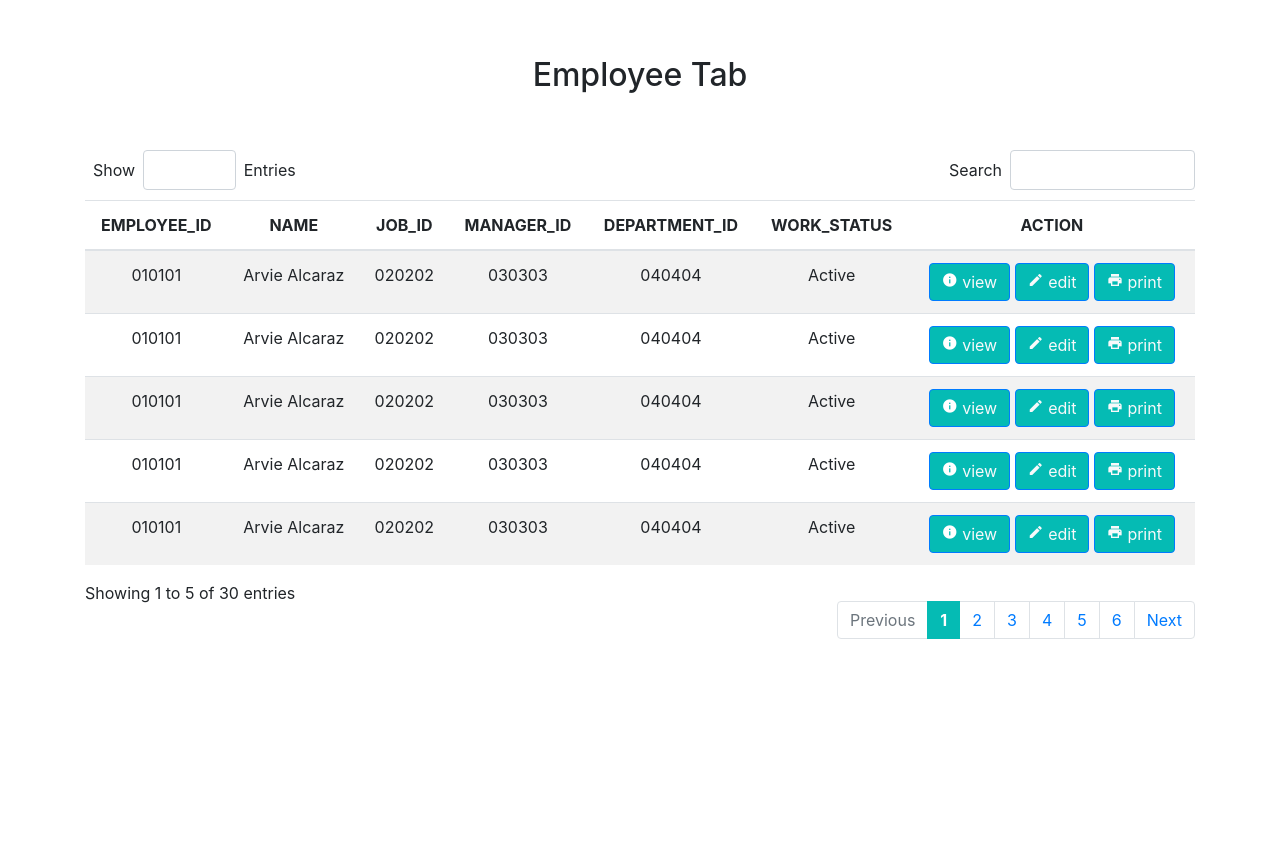
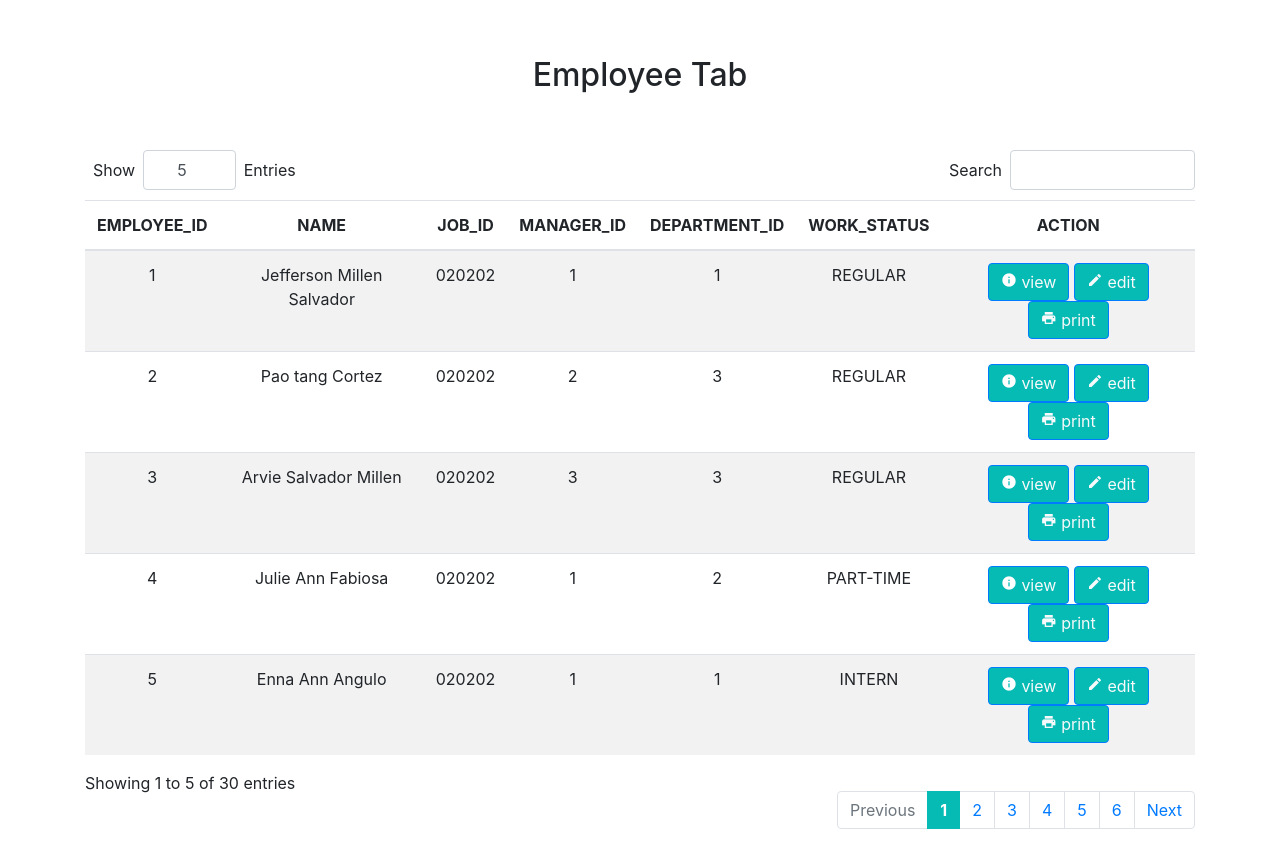
Before and after one commit to DamnitsAlvin/HRIS, a PHP site: page /employee-tab.php in a window 1280 px wide. Shown: the part 135-984 px from the top of the page. Before the commit the page ends 774 px from the top, so only its background shows below. Run offline with PHP 8.4, Linux system fonts and the light colour scheme; data comes from the database, SQL or seed files in the repository; some libraries are stand-ins or nearby versions.

Commit message:
employees page partially done!

```diff
--- a/employee-tab.php
+++ b/employee-tab.php
@@ -11,7 +11,7 @@
     <link rel="stylesheet" href="styless.css">
     <link rel="icon" href="logo.png">
 </head>
-<body>
+<body onload="showEmployees()">
     <div class="container-fluid wrapper">
         <!-- NAVBAR -->
         <nav class="navbar navbar-expand-md navbar-light mb-2">
@@ -53,9 +53,11 @@
         <div class="container">
             <div class="table-wrapper">
                 <div class="d-flex">
-                    <div class="p-2">Show</div> <input type="text" class="form-control col-1 text-center">
+                    <div class="p-2">Show</div>
+                    <input id="limit" type="number" class="form-control col-1 text-center" value=5 onchange="showEmployees()">
                     <div class="p-2">Entries</div>
-                    <div class="ml-auto p-2">Search</div> <input type="text" class="form-control col-2">
+                    <div class="ml-auto p-2">Search</div>
+                    <input id="searchbar" onkeyup="showEmployeeResult(this.value)" type="text" class="form-control col-2">
                   </div>
             </div>
         </div>
@@ -74,82 +76,8 @@
                             <th>ACTION</th>
                         </tr>
                     </thead>
-                    <tbody>
-                        <tr>
-                            <td>010101</td>
-                            <td>Arvie Alcaraz</td>
-                            <td>020202</td>
-                            <td>030303</td>
-                            <td>040404</td>
-                            <td>Active</td>
-                            <td>
-                                <div class="emp-tab-buttons text-center">
-                                    <button class="btn btn-primary text-light"> <i class="material-icons" style="font-size:16px;color:white">info</i> view</button>
-                                    <button class="btn btn-primary text-light"> <i class="material-icons" style="font-size:16px">edit</i> edit</button>
-                                    <button class="btn btn-primary text-light"> <i class="material-icons" style="font-size:16px">print</i> print</button>
-                                </div>
-                            </td>
-                        </tr>
-                        <tr>
-                            <td>010101</td>
-                            <td>Arvie Alcaraz</td>
-                            <td>020202</td>
-                            <td>030303</td>
-                            <td>040404</td>
-                            <td>Active</td>
-                            <td>
-                                <div class="emp-tab-buttons text-center">
-                                    <button class="btn btn-primary text-light"> <i class="material-icons" style="font-size:16px;color:white">info</i> view</button>
-                                    <button class="btn btn-primary text-light"> <i class="material-icons" style="font-size:16px">edit</i> edit</button>
-                                    <button class="btn btn-primary text-light"> <i class="material-icons" style="font-size:16px">print</i> print</button>
-                                </div>
-                            </td>
-                        </tr>
-                        <tr>
-                            <td>010101</td>
-                            <td>Arvie Alcaraz</td>
-                            <td>020202</td>
-                            <td>030303</td>
-                            <td>040404</td>
-                            <td>Active</td>
-                            <td>
-                                <div class="emp-tab-buttons text-center">
-                                    <button class="btn btn-primary text-light"> <i class="material-icons" style="font-size:16px;color:white">info</i> view</button>
-                                    <button class="btn btn-primary text-light"> <i class="material-icons" style="font-size:16px">edit</i> edit</button>
-                                    <button class="btn btn-primary text-light"> <i class="material-icons" style="font-size:16px">print</i> print</button>
-                                </div>
-                            </td>
-                        </tr>
-                        <tr>
-                            <td>010101</td>
-                            <td>Arvie Alcaraz</td>
-                            <td>020202</td>
-                            <td>030303</td>
-                            <td>040404</td>
-                            <td>Active</td>
-                            <td>
-                                <div class="emp-tab-buttons text-center">
-                                    <button class="btn btn-primary text-light"> <i class="material-icons" style="font-size:16px;color:white">info</i> view</button>
-                                    <button class="btn btn-primary text-light"> <i class="material-icons" style="font-size:16px">edit</i> edit</button>
-                                    <button class="btn btn-primary text-light"> <i class="material-icons" style="font-size:16px">print</i> print</button>
-                                </div>
-                            </td>
-                        </tr>
-                        <tr>
-                            <td>010101</td>
-                            <td>Arvie Alcaraz</td>
-                            <td>020202</td>
-                            <td>030303</td>
-                            <td>040404</td>
-                            <td>Active</td>
-                            <td>
-                                <div class="emp-tab-buttons text-center">
-                                    <button class="btn btn-primary text-light"> <i class="material-icons" style="font-size:16px;color:white">info</i> view</button>
-                                    <button class="btn btn-primary text-light"> <i class="material-icons" style="font-size:16px">edit</i> edit</button>
-                                    <button class="btn btn-primary text-light"> <i class="material-icons" style="font-size:16px">print</i> print</button>
-                                </div>
-                            </td>
-                        </tr>
+                    <tbody id="empTableBody">
+                        <!--JavaScript will fill this part-->
                     </tbody>
                 </table>
             </div>
@@ -195,6 +123,8 @@
             </div>
         </div>
     </div>
+
+        <script src="js/employees.js"></script>
         <script src="https://code.jquery.com/jquery-3.2.1.slim.min.js" integrity="sha384-KJ3o2DKtIkvYIK3UENzmM7KCkRr/rE9/Qpg6aAZGJwFDMVNA/GpGFF93hXpG5KkN" crossorigin="anonymous"></script>
         <script src="https://cdnjs.cloudflare.com/ajax/libs/popper.js/1.12.9/umd/popper.min.js" integrity="sha384-ApNbgh9B+Y1QKtv3Rn7W3mgPxhU9K/ScQsAP7hUibX39j7fakFPskvXusvfa0b4Q" crossorigin="anonymous"></script>
         <script src="https://maxcdn.bootstrapcdn.com/bootstrap/4.0.0/js/bootstrap.min.js" integrity="sha384-JZR6Spejh4U02d8jOt6vLEHfe/JQGiRRSQQxSfFWpi1MquVdAyjUar5+76PVCmYl" crossorigin="anonymous"></script>
--- /dev/null
+++ b/js/employees.js
@@ -0,0 +1,41 @@
+function showEmployees()
+{
+   var xmlhttp = new XMLHttpRequest();
+   var limit = document.getElementById("limit").value;
+
+   xmlhttp.onreadystatechange = function()
+   {
+    if(this.readyState == 4 && this.status == 200)
+    {
+        document.getElementById("empTableBody").innerHTML = this.responseText;
+    }
+   };
+
+   xmlhttp.open("GET", "php/GetEmployees.php?limit=" + limit, true);
+   xmlhttp.send();
+}
+
+function showEmployeeResult(str)
+{
+    var limit = document.getElementById("limit").value;
+
+    if(str.length == 0)
+    {
+        showEmployees();
+    }
+    else
+    {
+        var xmlhttp = new XMLHttpRequest();
+
+        xmlhttp.onreadystatechange = function()
+        {
+            if(this.readyState == 4 && this.status == 200)
+            {
+                document.getElementById("empTableBody").innerHTML = this.responseText;
+            }
+        };
+
+        xmlhttp.open("GET", "php/SearchEmployee.php?limit=" + limit + "&toSearch=" + str, true);
+        xmlhttp.send();
+    }
+}
--- /dev/null
+++ b/php/GetEmployees.php
@@ -0,0 +1,30 @@
+<?php
+    require_once('conn.php');
+
+    $limit = intval($_GET["limit"]);
+
+    $sql = "SELECT * FROM employees LIMIT $limit";
+    $result = $conn->query($sql);
+
+    if($result->num_rows > 0)
+    {
+        while($row = $result->fetch_assoc())
+        {
+            echo "<tr>
+                    <td>$row[EMP_ID]</td>
+                    <td>$row[FNAME] $row[MNAME] $row[LNAME]</td>
+                    <td>020202</td>
+                    <td>$row[MANAGER_ID]</td>
+                    <td>$row[DEPT_ID]</td>
+                    <td>$row[WORK_STATUS]</td>
+                    <td>
+                        <div class='emp-tab-buttons text-center'>
+                            <button class='btn btn-primary text-light'> <i class='material-icons' style='font-size:16px;color:white'>info</i> view</button>
+                            <button class='btn btn-primary text-light'> <i class='material-icons' style='font-size:16px'>edit</i> edit</button>
+                            <button class='btn btn-primary text-light'> <i class='material-icons' style='font-size:16px'>print</i> print</button>
+                        </div>
+                    </td>
+                </tr>";
+        }
+    }
+?>
```
Also changed, not shown: php/SearchEmployee.php (added, +31 -0 lines).
